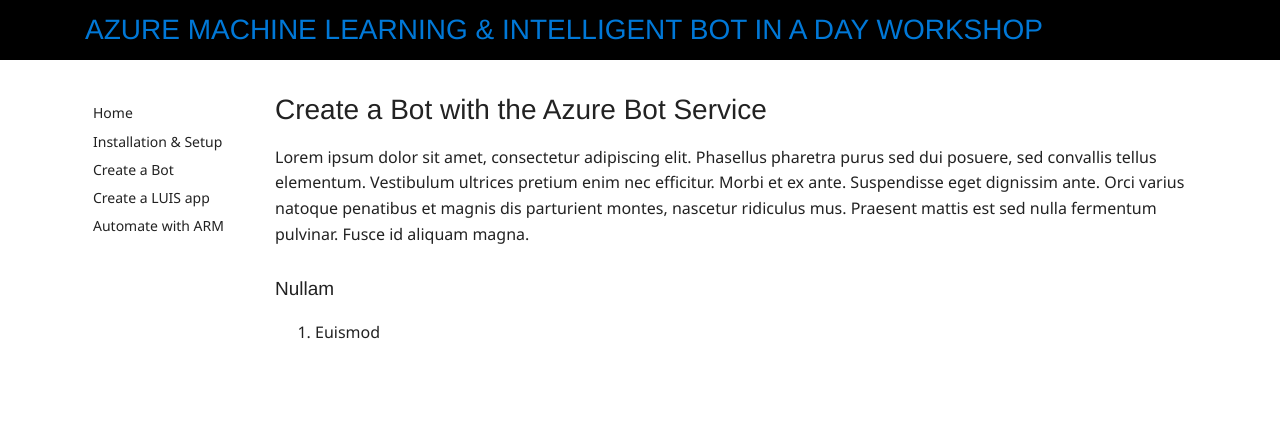
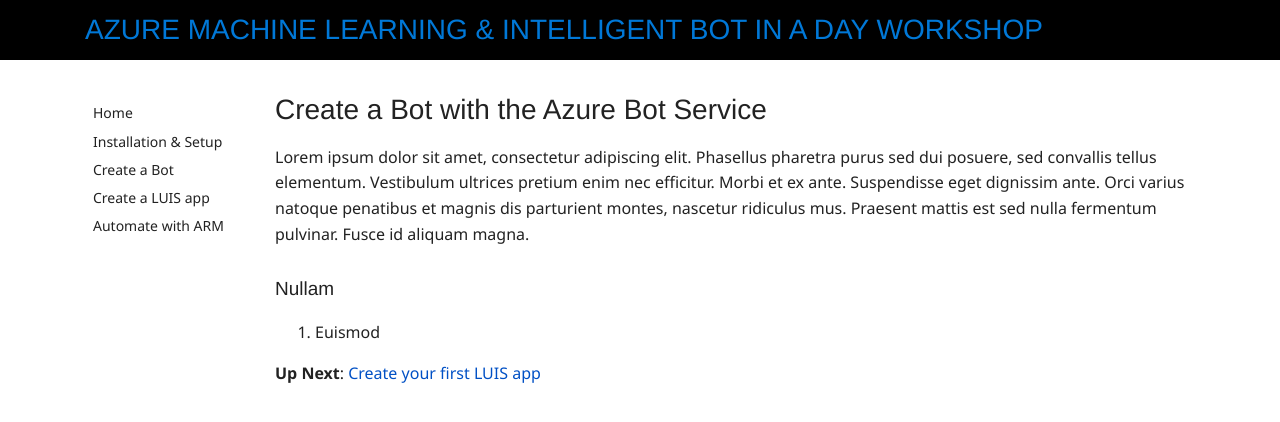
Before and after one commit to scook-valorem/bot-in-a-day, a Jekyll site: the page built from bot.md, in a window 1280 px wide. Shown: the top 422 px of the page. Built offline with Jekyll 4.4.1, drawn with Linux system fonts in a browser that asks for light colours; nearby versions of some CDN libraries.

Commit message:
Update bot.md

```diff
--- a/bot.md
+++ b/bot.md
@@ -11,3 +11,5 @@
 ### Nullam
 
 1. Euismod
+
+> **Up Next**: [Create your first LUIS app](luis.html)
```
